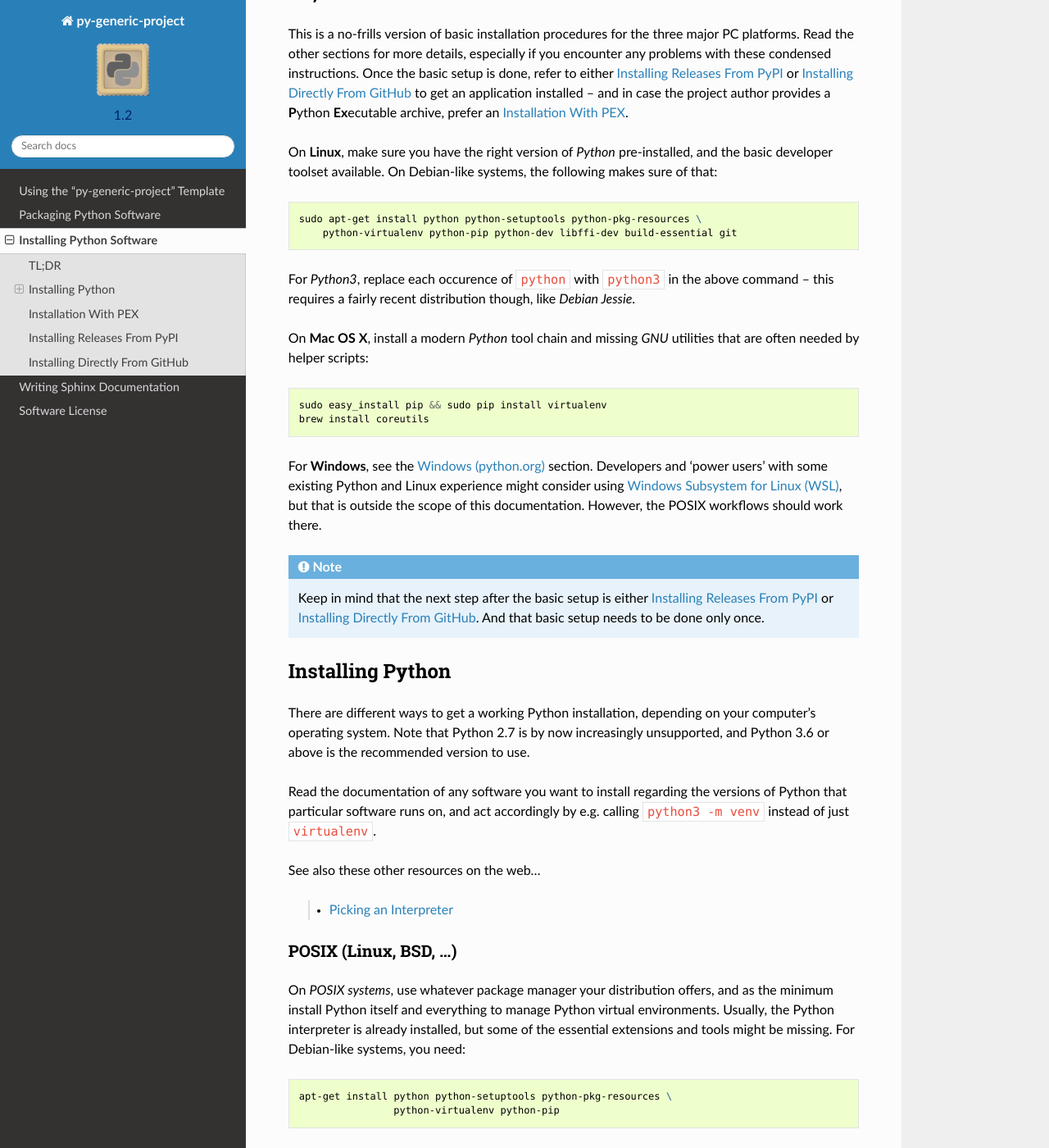
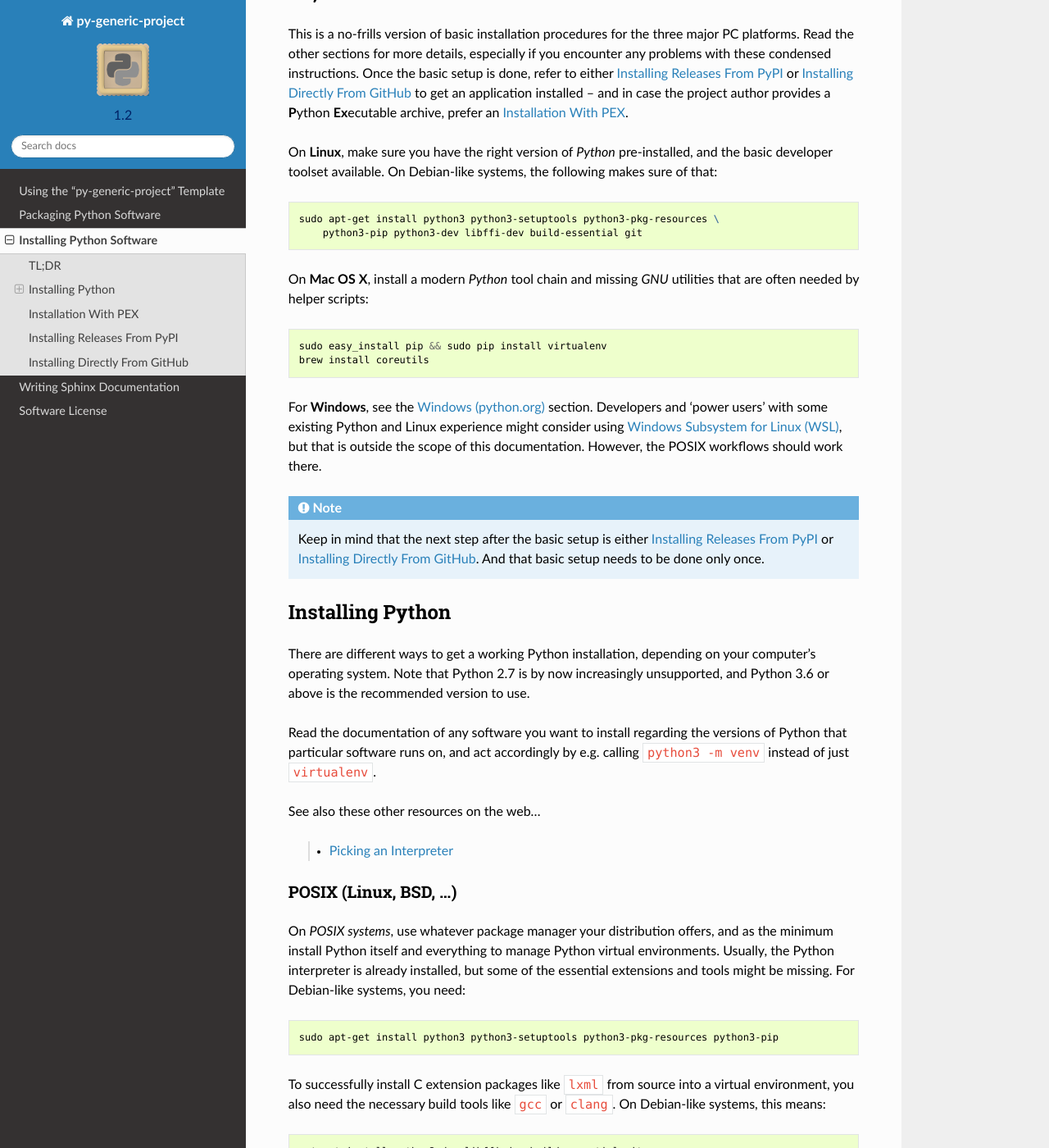
Before and after one commit to Springerle/py-generic-project, a Sphinx documentation site: the page built from docs/installing.rst, in a window 1280 px wide and 1400 px high, scrolled down 282 px. Shown: the whole window at 82% size. Built offline with Sphinx 7.4.7 and the Read the Docs theme 2.0.0, drawn with Linux system fonts in a browser that asks for light colours; some of the changed text lies outside the part shown.

Commit message:
docs: Python 2 is dead

```diff
--- a/docs/installing.rst
+++ b/docs/installing.rst
@@ -46,11 +46,8 @@ developer toolset available. On Debian-like systems, the following makes sure of
 
 .. code-block:: shell
 
-    sudo apt-get install python python-setuptools python-pkg-resources \
-        python-virtualenv python-pip python-dev libffi-dev build-essential git
-
-For *Python3*, replace each occurence of ``python`` with ``python3`` in the above command –
-this requires a fairly recent distribution though, like *Debian Jessie*.
+    sudo apt-get install python3 python3-setuptools python3-pkg-resources \
+        python3-pip python3-dev libffi-dev build-essential git
 
 On **Mac OS X**, install a modern *Python* tool chain and
 missing *GNU* utilities that are often needed by helper scripts:
@@ -100,18 +97,17 @@ and tools might be missing. For Debian-like systems, you need:
 
 .. code-block:: shell
 
-    apt-get install python python-setuptools python-pkg-resources \
-                    python-virtualenv python-pip
+    sudo apt-get install python3 python3-setuptools python3-pkg-resources python3-pip
 
-To successfully install C extension packages like ``lxml`` from source into a ``virtualenv``,
+To successfully install C extension packages like ``lxml`` from source into a virtual environment,
 you also need the necessary build tools like ``gcc`` or ``clang``.
 On Debian-like systems, this means:
 
 .. code-block:: shell
 
-    apt-get install python-dev libffi-dev build-essential git
+    apt-get install python3-dev libffi-dev build-essential git
 
-While the new ``wheel`` format for binary distributions can make this unneccessary,
+While the ``wheel`` format for binary distributions can make this unneccessary,
 there are practical limitations: wheels have to be built and uploaded to PyPI, which is
 seldom the case for every combination of packages and platforms. Also, wheels are not
 yet fully supported for POSIX at the time of this writing.
```
